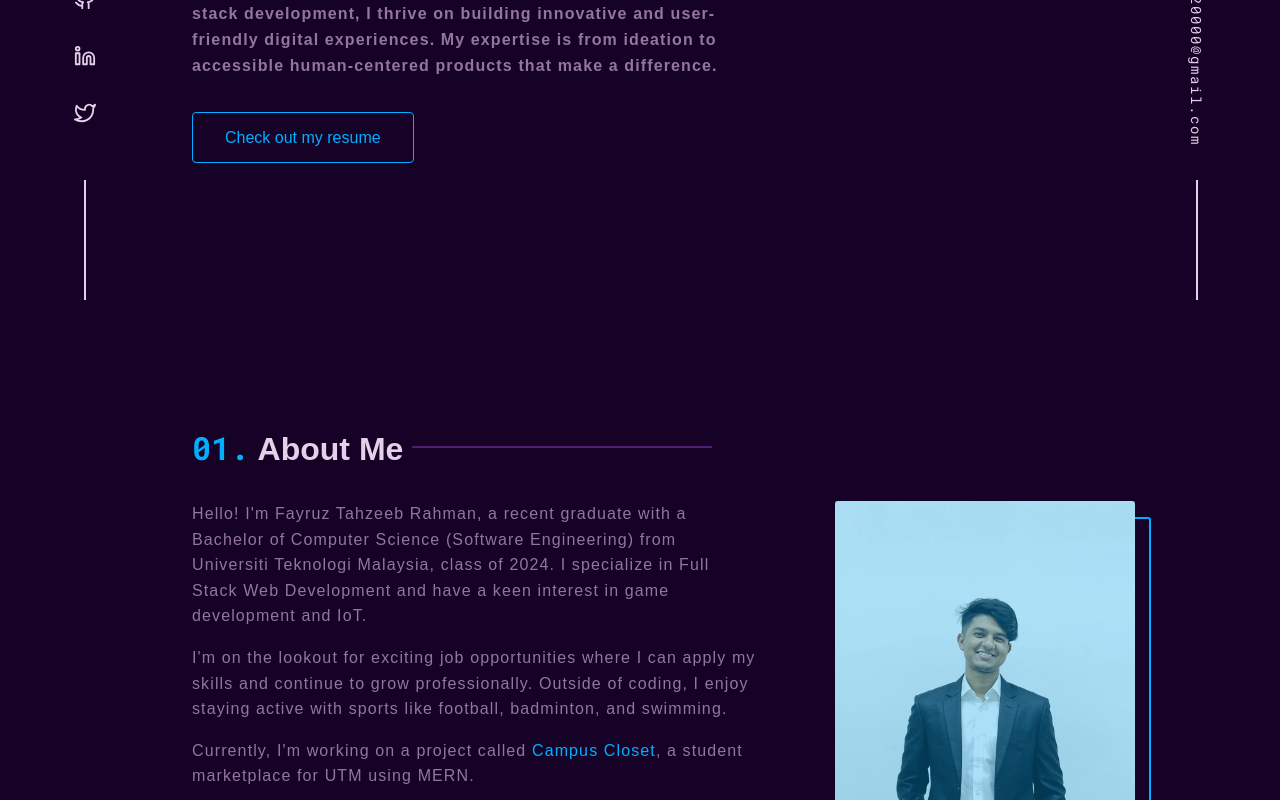
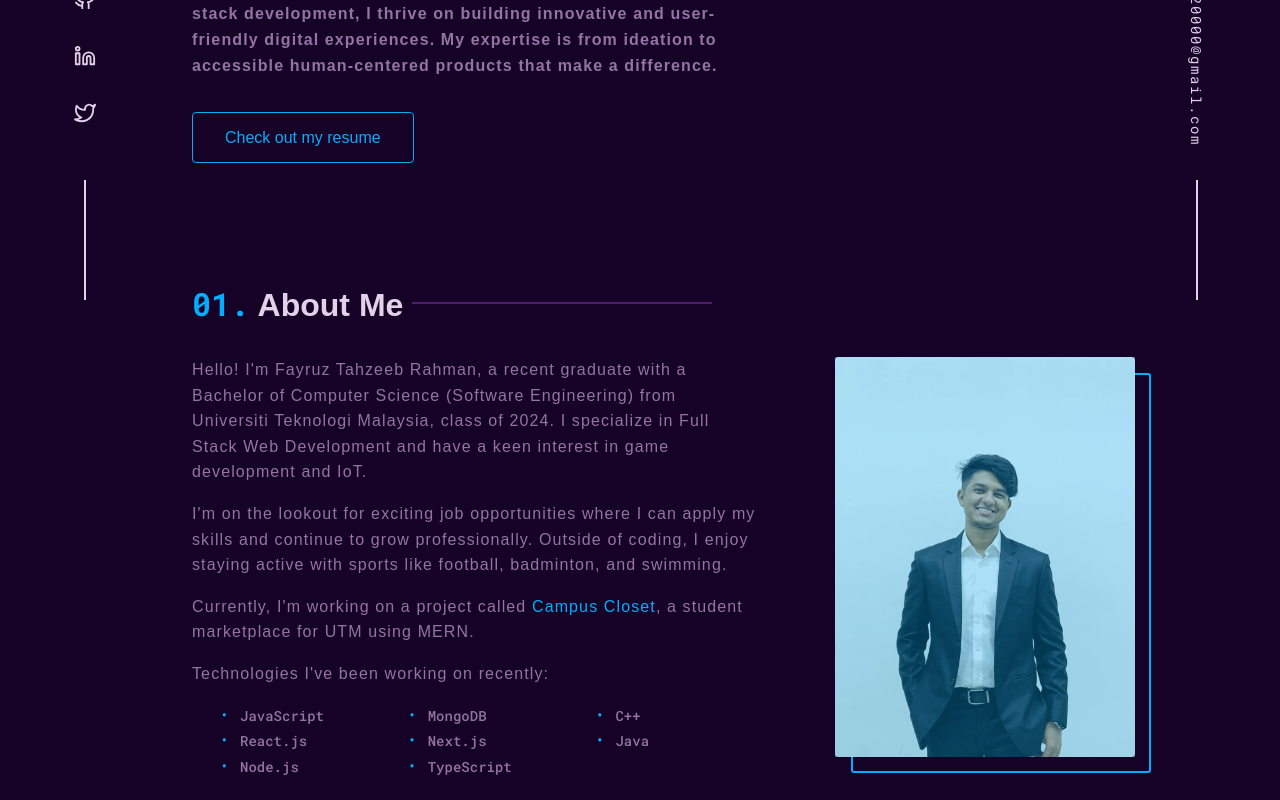
Before and after one commit to ishmumr7/portfolio, a Next.js app: page / in a window 1280 px wide. Shown: the part 500-1300 px from the top of the page. Built offline with nearby package versions, Linux system fonts and the light colour scheme.

Commit message:
Update padding

```diff
--- a/src/scss/sections/_about.scss
+++ b/src/scss/sections/_about.scss
@@ -1,5 +1,5 @@
 .about {
-	margin: 10rem 0;
+	margin: 1rem 0;
 	padding-top: 10rem;
 	.title {
 		font-family: var(--raleway);
```
